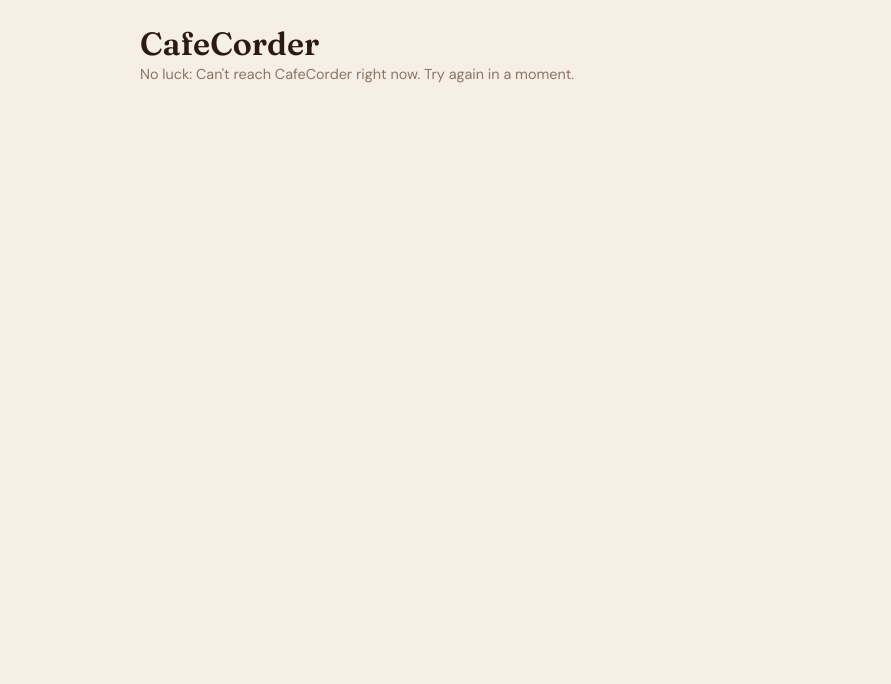
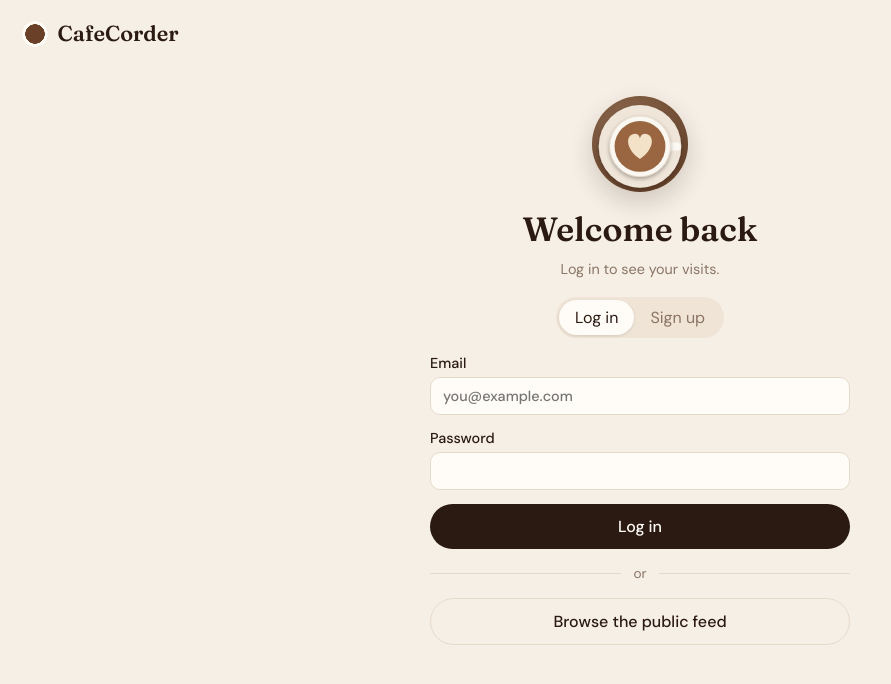
Before and after one commit to fatima-rehan/cafecorder, a React (Vite) app in the folder frontend/: page / in a window 1280 px wide. Shown: the top 684 px of the page, without its empty margins (0-891 px from the left). Built offline with nearby package versions, Linux system fonts and the light colour scheme; no server answers.

Commit message:
Phase 9.2: log in / sign up page with field errors

```diff
--- a/frontend/src/App.jsx
+++ b/frontend/src/App.jsx
@@ -1,20 +1,18 @@
-import { useEffect, useState } from 'react'
-import { api } from './api.js'
+import { useState } from 'react'
+import { setToken } from './api.js'
+import AuthPage from './components/AuthPage.jsx'
 
-// Temporary: proves the frontend can reach the API (api.js + CORS). The real screens replace this.
+// Temporary: just the auth page and a signed-in message. The app shell comes next.
 export default function App() {
-  const [status, setStatus] = useState('Checking the API…')
+  const [user, setUser] = useState(null)
 
-  useEffect(() => {
-    api.feed.topCafes()
-      .then((cafes) => setStatus(`Connected. The public feed has ${cafes.length} top cafes so far.`))
-      .catch((err) => setStatus(`No luck: ${err.message}`))
-  }, [])
+  if (!user) return <AuthPage onAuthed={setUser} onBrowse={() => {}} onBack={() => {}} />
 
   return (
     <main className="content">
-      <h1>CafeCorder</h1>
-      <p className="muted">{status}</p>
+      <h1>Hi {user.displayName}</h1>
+      <p className="muted">Signed in as {user.email}</p>
+      <button className="btn btn-ghost" onClick={() => { setToken(null); setUser(null) }}>Log out</button>
     </main>
   )
 }
--- /dev/null
+++ b/frontend/src/components/AuthPage.jsx
@@ -0,0 +1,100 @@
+import { useState } from 'react'
+import { api, setToken } from '../api.js'
+import { drinkArt } from '../drinkArt.js'
+
+const CUP = drinkArt('flatwhite')
+
+export default function AuthPage({ initialMode = 'login', onAuthed, onBrowse, onBack }) {
+  const [mode, setMode] = useState(initialMode) // 'login' | 'signup'
+  const [form, setForm] = useState({ email: '', password: '', displayName: '' })
+  const [errors, setErrors] = useState({})
+  const [message, setMessage] = useState('')
+  const [busy, setBusy] = useState(false)
+
+  const signup = mode === 'signup'
+  const set = (field) => (e) => setForm((f) => ({ ...f, [field]: e.target.value }))
+
+  function switchMode(next) {
+    setMode(next)
+    setErrors({})
+    setMessage('')
+  }
+
+  async function submit(e) {
+    e.preventDefault()
+    setBusy(true)
+    setErrors({})
+    setMessage('')
+    try {
+      const { token, user } = signup
+        ? await api.auth.register(form)
+        : await api.auth.login({ email: form.email, password: form.password })
+      setToken(token)
+      onAuthed(user)
+    } catch (err) {
+      setErrors(err.fields)
+      // field problems show under each input; anything else (wrong password, email taken) shows here
+      if (Object.keys(err.fields).length === 0) setMessage(err.message)
+      setBusy(false)
+    }
+  }
+
+  const fieldError = (name) => errors[name] && <span className="field-error">{errors[name]}</span>
+
+  return (
+    <main className="auth">
+      <button className="brand auth-brand" onClick={onBack} aria-label="Back to the landing page">
+        <span className="brand-mark" />
+        CafeCorder
+      </button>
+
+      <section className="auth-panel">
+        <img className="auth-cup" src={CUP} alt="" />
+        <h1>{signup ? 'Start your cafe logbook' : 'Welcome back'}</h1>
+        <p className="muted auth-sub">
+          {signup ? 'Log every cup. Keep your notes private or share them with the city.' : 'Log in to see your visits.'}
+        </p>
+
+        <div className="segmented auth-switch" role="group" aria-label="Log in or sign up">
+          <button className={!signup ? 'active' : ''} onClick={() => switchMode('login')}>Log in</button>
+          <button className={signup ? 'active' : ''} onClick={() => switchMode('signup')}>Sign up</button>
+        </div>
+
+        <form className="auth-form" onSubmit={submit} noValidate>
+          {signup && (
+            <label>
+              Name
+              <input value={form.displayName} onChange={set('displayName')} autoComplete="name" placeholder="Fatima" />
+              {fieldError('displayName')}
+            </label>
+          )}
+          <label>
+            Email
+            <input type="email" value={form.email} onChange={set('email')} autoComplete="email" placeholder="you@example.com" />
+            {fieldError('email')}
+          </label>
+          <label>
+            Password
+            <input
+              type="password"
+              value={form.password}
+              onChange={set('password')}
+              autoComplete={signup ? 'new-password' : 'current-password'}
+            />
+            {signup && !errors.password && <span className="hint">At least 8 characters</span>}
+            {fieldError('password')}
+          </label>
+
+          {message && <p className="form-error" role="alert">{message}</p>}
+
+          <button type="submit" className="btn btn-primary btn-block" disabled={busy}>
+            {busy ? 'One sec…' : signup ? 'Create account' : 'Log in'}
+          </button>
+        </form>
+
+        <div className="auth-divider"><span>or</span></div>
+        <button className="btn btn-outline btn-block" onClick={onBrowse}>Browse the public feed</button>
+      </section>
+    </main>
+  )
+}
```
Also changed, not shown: frontend/src/drinkArt.js (added, +100 -0 lines).
